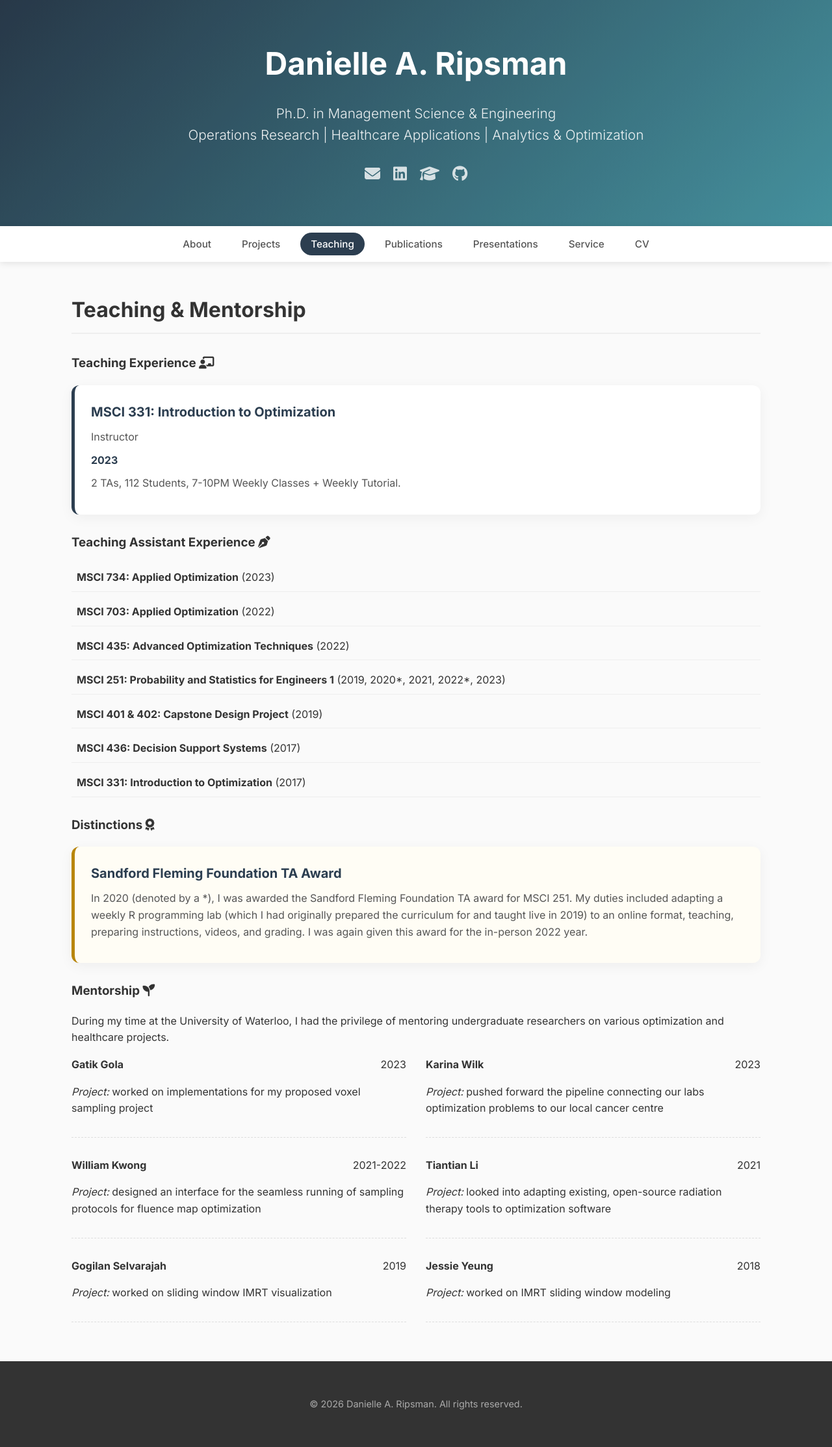
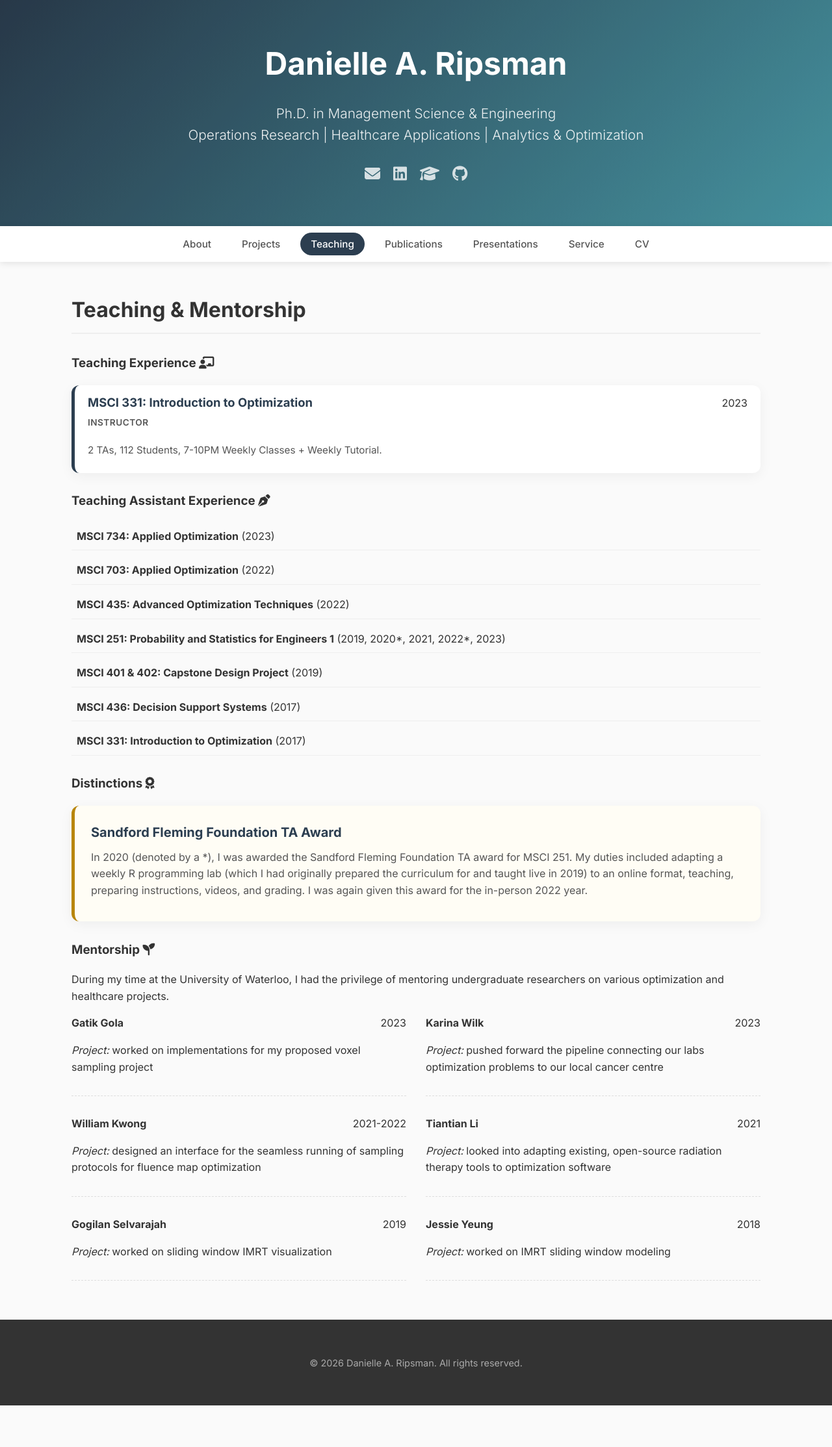
Before and after one commit to DaniRip/DaniRip.github.io, a Jekyll site: the page built from teaching.md, in a window 1280 px wide. Shown: the whole page at 65% size. Built offline with Jekyll 4.4.1, drawn with Linux system fonts in a browser that asks for light colours; after the commit the page ends 2163 px from its top, so only the background shows below that.

Commit message:
Update style.css

```diff
--- a/assets/css/style.css
+++ b/assets/css/style.css
@@ -536,26 +536,60 @@ details[open] .toggle-chevron {
 }
 
 /* Teaching Cards */
-.teaching-card .card-header {
+/* Tighter Teaching Cards */
+.compact-teaching {
+    padding: 15px 20px !important; /* Reduced from default card padding */
+    margin-bottom: 15px !important;
+}
+
+.teaching-header {
     display: flex;
     justify-content: space-between;
-    align-items: center;
+    align-items: flex-start; /* Aligns year to the top of the first line */
+    gap: 15px;
 }
 
-.teaching-year {
-    font-weight: 700;
-    color: var(--accent-color);
+.teaching-title-group h3 {
+    margin: 0;
+    font-size: 1.15rem;
+    line-height: 1.2;
 }
 
-.role-tag {
+.role-tag-inline {
     display: inline-block;
-    background: #f0f7f8;
-    color: #007685;
-    padding: 2px 10px;
-    border-radius: 4px;
+    color: #4ca1af;
+    font-weight: 600;
     font-size: 0.85rem;
-    font-weight: 600;
-    margin-bottom: 0px;
+    text-transform: uppercase;
+    margin: 4px 0 0 0;
+    letter-spacing: 0.5px;
+}
+
+.details-text-small {
+    font-size: 0.95rem;
+    margin-top: 10px;
+    color: #555;
+    line-height: 1.4;
+}
+
+/* Mobile Fix for the "Messy" Year */
+@media (max-width: 600px) {
+    .teaching-header {
+        flex-direction: column; /* Stacks year under the title */
+        gap: 5px;
+    }
+
+    .teaching-year {
+        background: #f0f4f8;
+        padding: 2px 8px;
+        border-radius: 4px;
+        font-size: 0.8rem;
+        align-self: flex-start; /* Keeps it on the left */
+    }
+
+    .role-tag-inline {
+        margin-bottom: 5px;
+    }
 }
 
 /* TA Grid - Layout 2 columns on desktop */
```
